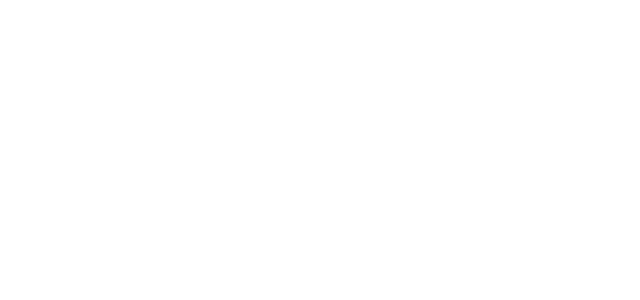
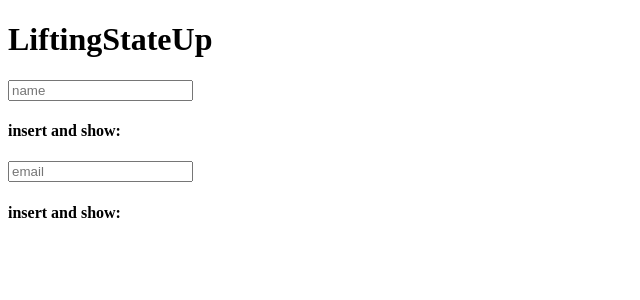
Before and after one commit to mistersakil/react-19, a React (Create React App) app: page / in a window 1280 px wide. Shown: the top 300 px of the page, without its empty margins (0-640 px from the left). Built offline with nearby package versions, Linux system fonts and the light colour scheme.

Commit message:
lifting state up done

```diff
--- a/src/App.js
+++ b/src/App.js
@@ -1,10 +1,12 @@
 // import ConditionalRendering from "./ConditionalRendering";
 // import Loops from "./components/Loops.jsx";
 // import Event from "./components/Event.jsx";
-import State from "./components/State";
+// import State from "./components/State";
+import LiftingStateUp from "./components/LiftingStateUp";
 function App() {
   return (
     <div className="App">
+      <LiftingStateUp />
       {/* <State /> */}
       {/* <Event /> */}
       {/* <Loops /> */}
--- a/src/components/LiftingStateUp.jsx
+++ b/src/components/LiftingStateUp.jsx
@@ -1,11 +1,38 @@
-import React from "react";
+import React, { useState } from "react";
 
 const LiftingStateUp = () => {
+  let [inputValue, setInputValue] = useState("");
   return (
     <>
       <h1>LiftingStateUp</h1>
+      <InputComponent
+        inputValue={inputValue}
+        setInputValue={setInputValue}
+        type="text"
+        label="name"
+      />
+      <InputComponent
+        inputValue={inputValue}
+        setInputValue={setInputValue}
+        type="email"
+        label="email"
+      />
     </>
   );
 };
 
 export default LiftingStateUp;
+
+const InputComponent = ({ inputValue, setInputValue, label, type }) => {
+  return (
+    <>
+      <input
+        onChange={(e) => setInputValue(e.target.value)}
+        value={inputValue}
+        type={type ? type : "text"}
+        placeholder={label}
+      />
+      <h4>insert and show: {inputValue}</h4>
+    </>
+  );
+};
```
